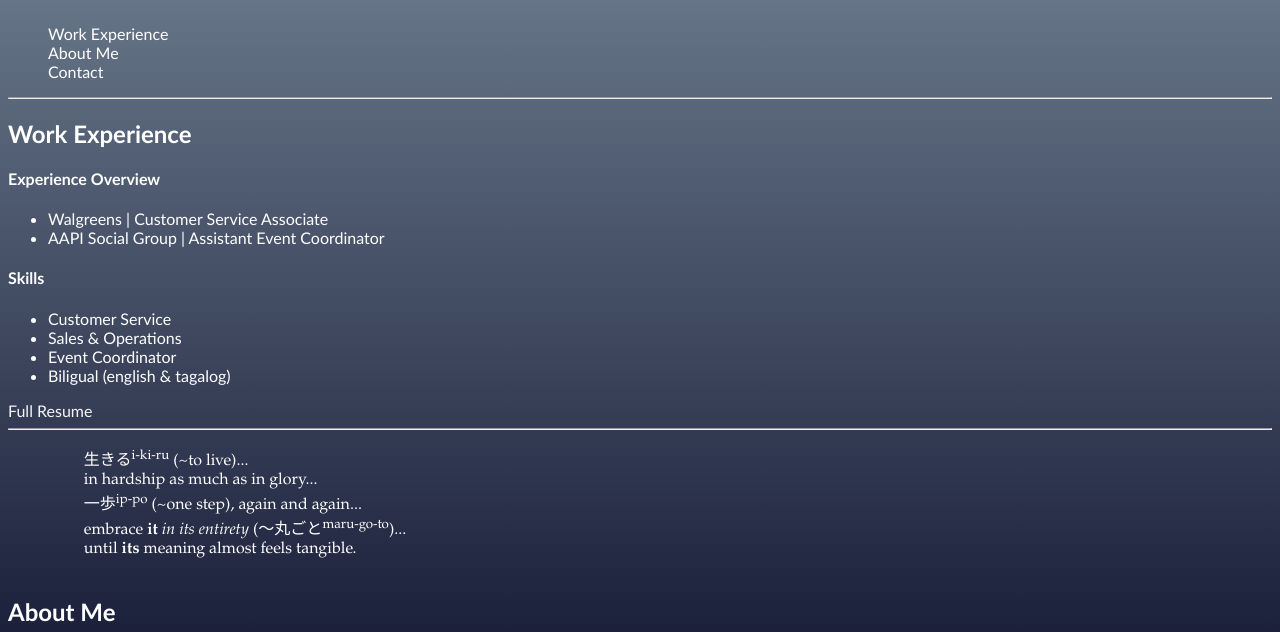
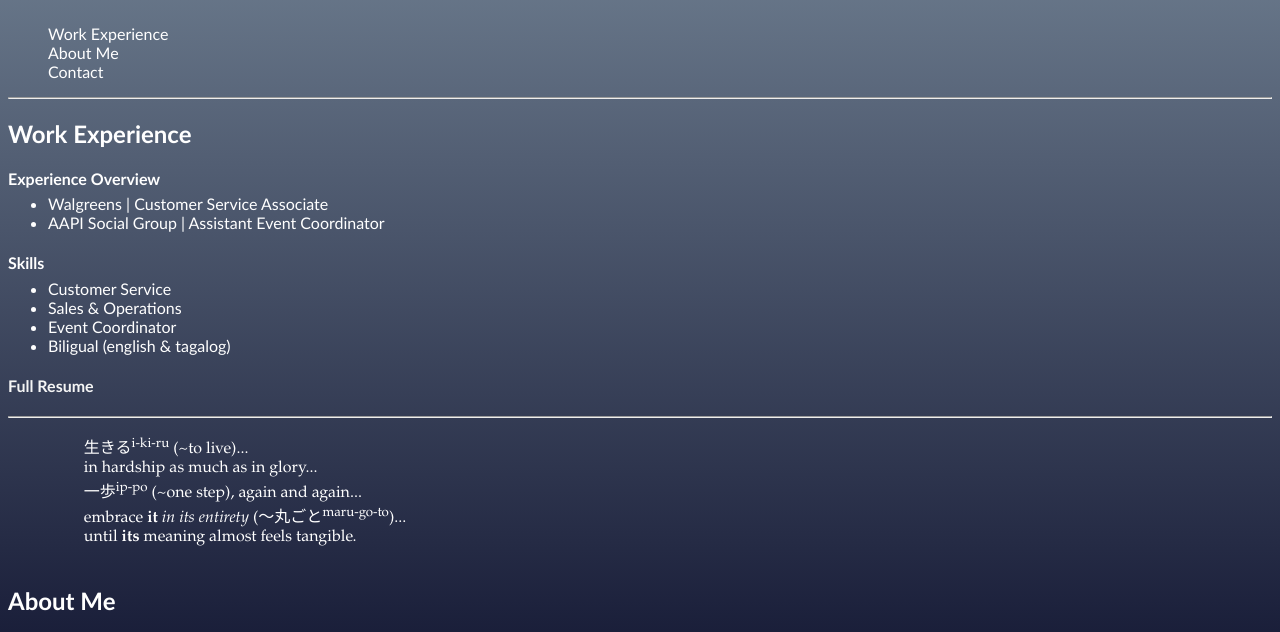
Before and after one commit to NYTLAIT/nytlait-portfolio, a plain HTML site: page index.html in a window 1280 px wide. Shown: the part 148-780 px from the top of the page. Drawn offline with Linux system fonts and the light colour scheme.

Commit message:
Working on About Me Section

```diff
--- a/index.html
+++ b/index.html
@@ -49,7 +49,7 @@ Charset is just how the browser reads the characters, no need to look further in
             </article>
 
             <footer>
-                <p><a href="Resources/Danica T-Resume (Sep.10_2025).pdf" target="_blank">Full Resume</a></p>
+                <h4><a href="Resources/Danica T-Resume (Sep.10_2025).pdf" target="_blank">Full Resume</a></h4>
             </footer>
         </section>
         <hr>
@@ -79,6 +79,22 @@ until <strong>its</strong> meaning almost feels tangible.
                 <section id="aboutme-albums">
                     <section>
                         <h4>Current Listens</h4>
+                        <section>
+                            <a>
+                                <img>
+                                <p>[Album]</p>
+                                <p>[Artist]</p>
+                                <p><small>[Release Date | Genre]</small></p>
+                            </a>
+                        </section>
+                        <section>
+                            <a>
+                                <img>
+                                <p>[Album]</p>
+                                <p>[Artist]</p>
+                                <p><small>[Release Date | Genre]</small></p>
+                            </a>
+                        </section>
                     </section>
                     <section>
                         <h4>Other Albums</h4>
--- a/styles.css
+++ b/styles.css
@@ -44,6 +44,15 @@ header nav li a {
 /* HEADER END */
 
 /* WORK_EXPERIENCE */
+#workexperience article h4 {
+    margin-bottom: 0;
+    box-sizing: border-box;
+}
+#workexperience ul {
+    margin-top: 0.4rem;
+    margin-bottom: 0.4rem;
+    box-sizing: border-box;
+}
 /* WORK_EXPERIENCE END */
 
 /* ABOUT_ME */
```
